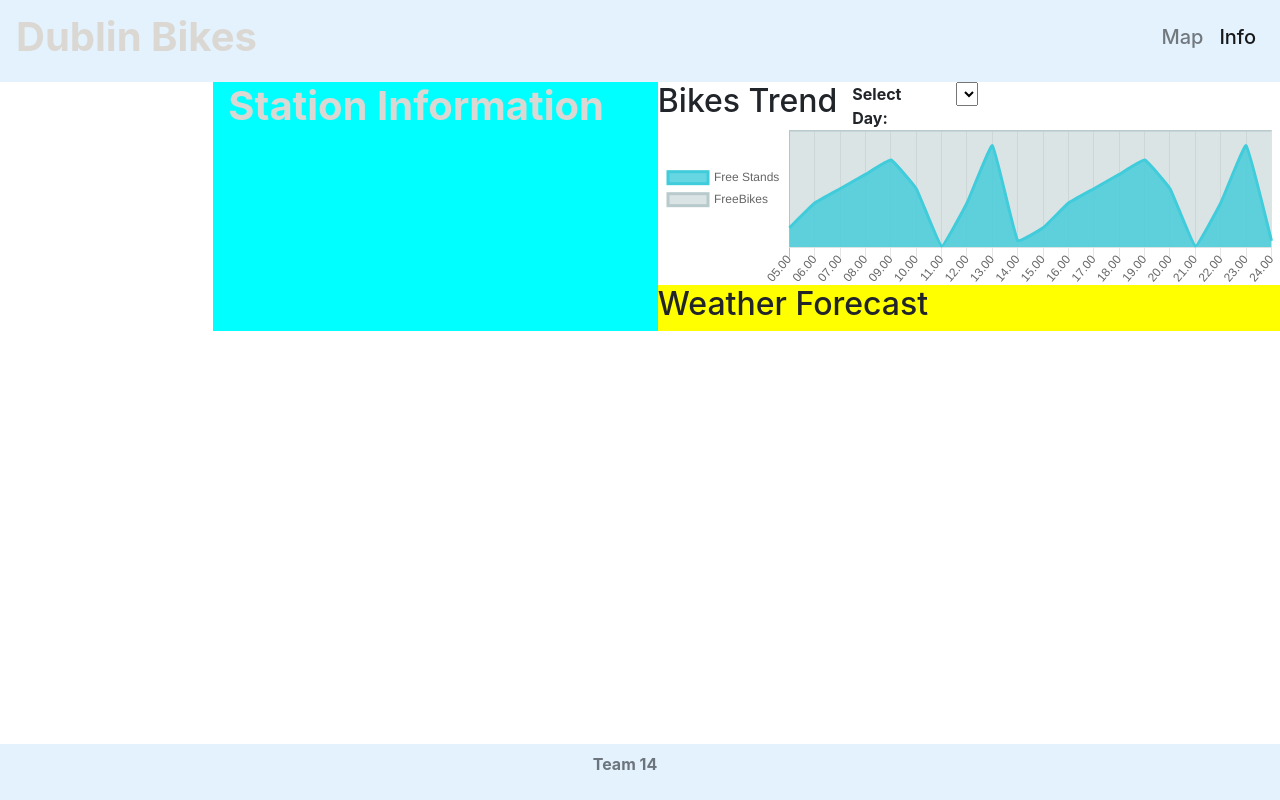
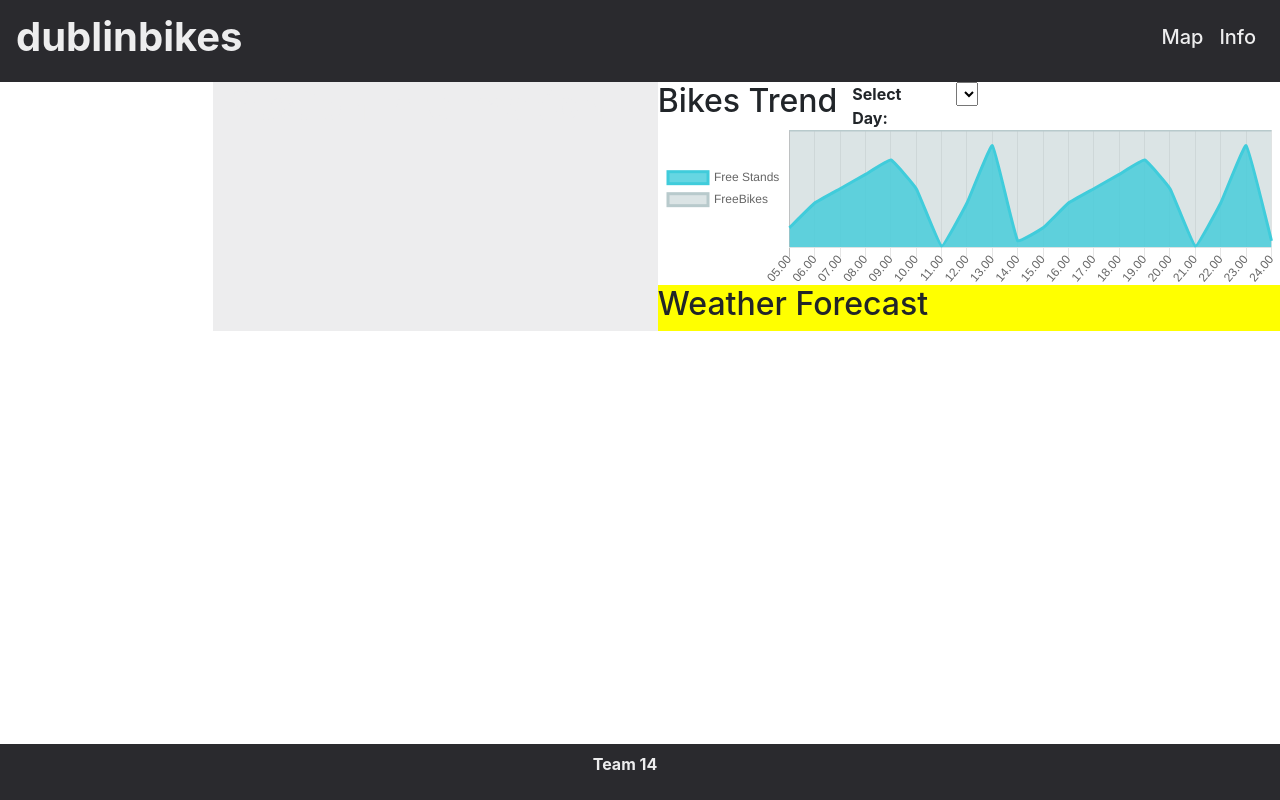
Before and after one commit to LukeB89/T14_GP, a Flask app: template Flask app/templates/info.html in a window 1280 px wide. Run offline with Flask 2, Linux system fonts and the light colour scheme; the template is opened without the code that fills it, so the values that code supplies are empty; parts of the project's set-up code (start-up, migrations or seed data) failed here and were passed over; some libraries are stand-ins or nearby versions.

Commit message:
Colour changing pins, css added

```diff
--- a/Flask app/static/main.css
+++ b/Flask app/static/main.css
@@ -1,5 +1,9 @@
-h1 {
-    color: rgb(219, 216, 211);
+h1, h5 {
+    color: rgba(237, 237, 238, 1);
+}
+
+body {
+    background-colour: rgba(273, 273, 238, 1);
 }
 
 .sidebar {
@@ -18,13 +22,15 @@
 }
 
 #map {
-    height: 49rem;
+    height: 39rem;
+    width: 100%;
 }
 
 #clockWidget {
     background-repeat: no-repeat;
     background-size: cover;
     text-align: center;
+    padding-left: none;
 }
 
 #clockWidget .row {
--- a/Flask app/templates/info.html
+++ b/Flask app/templates/info.html
@@ -83,9 +83,9 @@
 
 </script>
 <body onload="load()">
-    <nav class="navbar navbar-expand-lg navbar-light navbar-right" style="background-color: #e3f2fd;">
+    <nav class="navbar navbar-expand-lg navbar-light navbar-right" style="background-color: rgba(42, 42, 46, 1)">
         <a class="navbar-brand" href="#">
-            <h1><strong>Dublin Bikes</strong></h1>
+            <h1><strong>dublinbikes</strong></h1>
         </a>
         <button class="navbar-toggler collapsed" type="button" data-toggle="collapse" data-target="#navbarColor03" aria-controls="navbarColor03" aria-expanded="false" aria-label="Toggle navigation">
             <span class="navbar-toggler-icon"></span>
@@ -120,17 +120,17 @@
                 </nav>
             </div>
 
-            <main class="col-12 col-md-10 col-xl-10 ml-auto maindiv" role="main" style="background-color: #ff1111;">
+            <main class="col-12 col-md-10 col-xl-10 ml-auto maindiv" role="main" style="background-color: rgba(237, 237, 238, 1)">
                 <div class="row">
-                    <div class="col-6 col-md-5 col-xl-5" style="background-color: aqua" id=station_info>
+                    <div class="col-6 col-md-5 col-xl-5" style="background-color: rgba(237, 237, 238, 1)" id=station_info>
                         <!--put in station information related Items here-->
 <!--
                         {% if stat_info == "none" %}
                         <h2 style="font-size: 1em"> Station Information </h2>
                         {% else %}
                         {% for line in stat_info %}
-                        <h1><strong> Station Information </strong></h1>
-                        <div class="container w-100" style="background-color: brown">
+                        <h2><strong> Station Information </strong></h2>
+                        <div class="container w-100">
                             <div class="row">
                                 <div class="col-5 col-sm-3 col-md-3 col-lg-4 col-xl-5">
                                     <h4><strong>Station ID:</strong></h4>
@@ -245,13 +245,13 @@
 
 
 
-    <nav class=" navbar fixed-bottom navbar-expand-lg navbar-light" style="background-color: #e3f2fd;">
+    <nav class=" navbar fixed-bottom navbar-expand-lg navbar-light" style="background-color: rgba(42, 42, 46, 1)">
         <div class="container">
             <div class="row w-100">
                 <div class="col">
                 </div>
                 <div class="col">
-                    <p class="text-center text-muted"><strong>Team 14</strong></p>
+                    <p class="text-center text-muted"><strong style="color: rgba(237, 237, 238, 1)">Team 14</strong></p>
                 </div>
                 <div class="col"></div>
             </div>
```
Also changed, not shown: Flask app/templates/index.html (+8 -8 lines), Flask app/templates/routeindex.html (+16 -8 lines).
